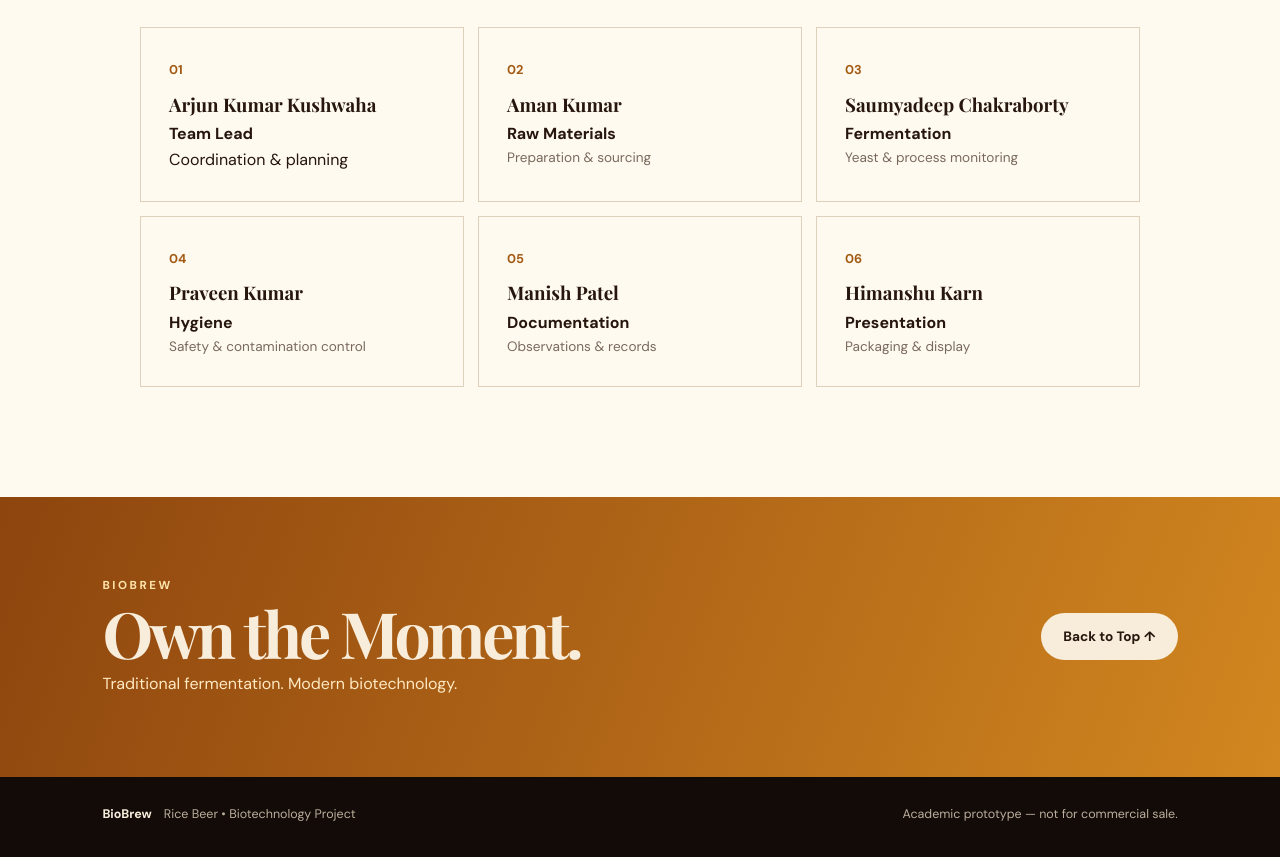
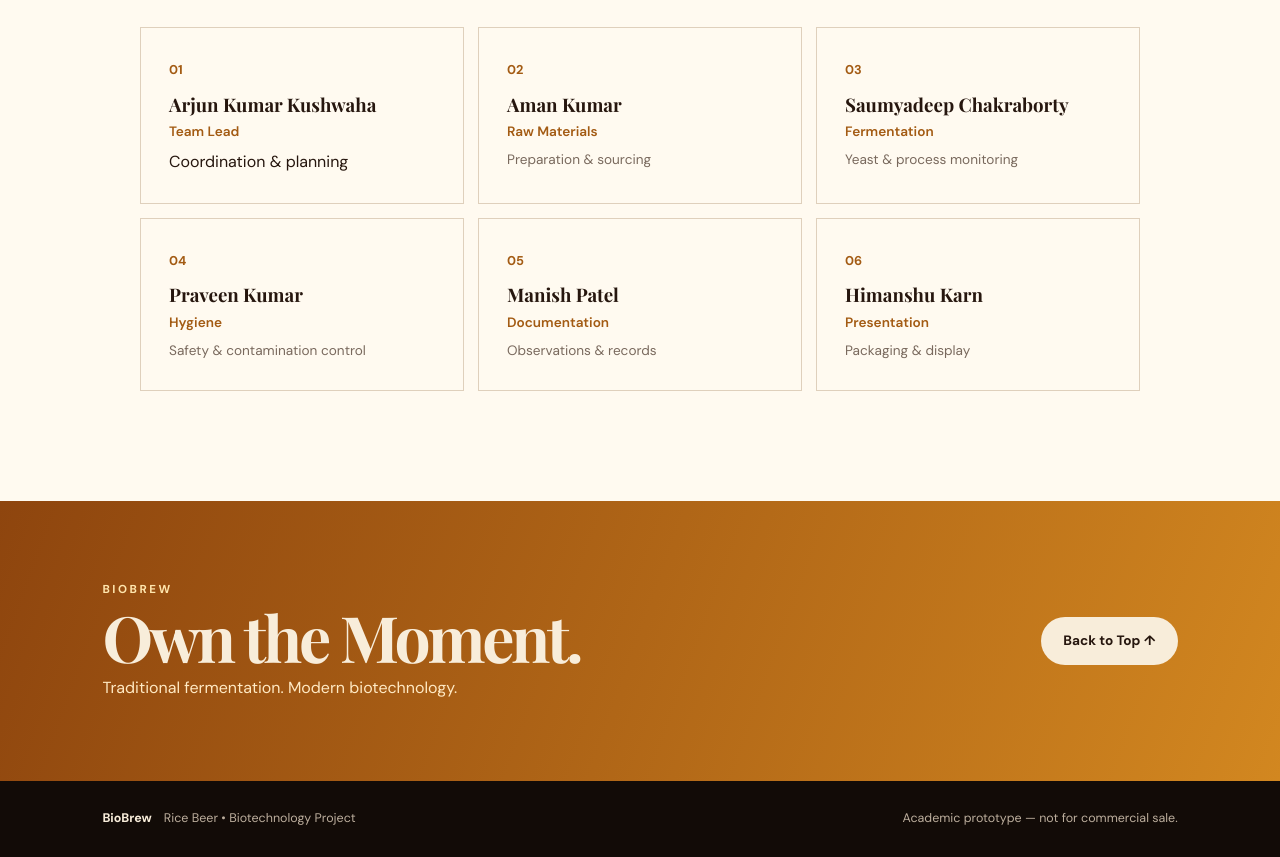
Before and after one commit to ten-ix/BioBrew, a plain HTML site: page index.html in a window 1280 px wide. Shown: the part 3300-4157 px from the top of the page. Drawn offline with nearby package versions, Linux system fonts and the light colour scheme.

Commit message:
Update style.css

```diff
--- a/style.css
+++ b/style.css
@@ -120,6 +120,7 @@ h2 span { color: var(--gold); }
 .team-card { padding: 28px; border: 1px solid #dfd0bc; }
 .team-card b { color: #a35b13; font-size: .8rem; }
 .team-card h3 { font-family: "Playfair Display"; margin: 8px 0 2px; }
+.team-card h4 { margin: 0 0 6px; color: #a35b13; font-size: .85rem; font-weight: 600;}
 .team-card p { color: #79695d; font-size: .85rem; }
 
 .cta { padding: 80px 8%; display: flex; justify-content: space-between; align-items: center; gap: 30px; background: linear-gradient(110deg, #8e450e, #d28720); }
```
